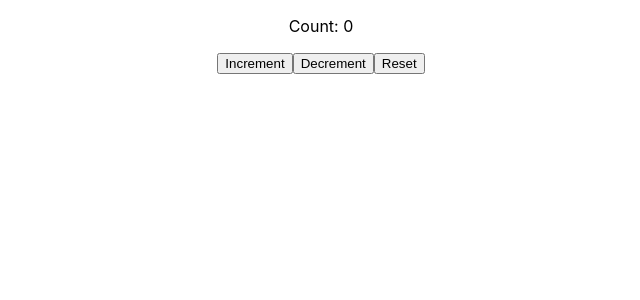
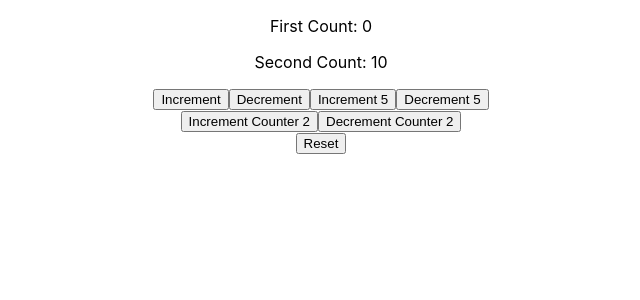
Before and after one commit to bag3557/react-hooks, a React (Create React App) app: page / in a window 1280 px wide. Shown: the top 300 px of the page, without its empty margins (319-959 px from the left). Built offline with nearby package versions, Linux system fonts and the light colour scheme.

Commit message:
useReducer example with multiple objects in state

```diff
--- a/src/App.js
+++ b/src/App.js
@@ -26,7 +26,8 @@ import "./App.css";
 // export const UserContext = React.createContext();
 // export const ChannelContext = React.createContext();
 
-import CounterOne from "./components/CounterOne";
+// import CounterOne from "./components/CounterOne";
+import CounterTwo from "./components/CounterTwo";
 function App() {
   return (
     <div className="App">
@@ -50,7 +51,8 @@ function App() {
           <FirstComp />
         </ChannelContext.Provider>
       </UserContext.Provider> */}
-      <CounterOne />
+      {/* <CounterOne /> */}
+      <CounterTwo />
     </div>
   );
 }
--- a/src/components/CounterTwo.js
+++ b/src/components/CounterTwo.js
@@ -1,13 +1,20 @@
 import React, { useReducer } from "react";
 
-const initialState = 0;
+const initialState = {
+  firstCounter: 0,
+  secondCounter: 10
+};
 
 const reducer = (state, action) => {
-  switch (action) {
+  switch (action.type) {
     case "increment":
-      return state + 1;
+      return { ...state, firstCounter: state.firstCounter + action.value };
     case "decrement":
-      return state - 1;
+      return { ...state, firstCounter: state.firstCounter - action.value };
+    case "increment2":
+      return { ...state, secondCounter: state.secondCounter + action.value };
+    case "decrement2":
+      return { ...state, secondCounter: state.secondCounter - action.value };
     case "reset":
       return initialState;
     default:
@@ -18,10 +25,30 @@ const CounterTwo = () => {
   const [count, dispatch] = useReducer(reducer, initialState);
   return (
     <div>
-      <p>Count: {count}</p>
-      <button onClick={() => dispatch("increment")}>Increment</button>
-      <button onClick={() => dispatch("decrement")}>Decrement</button>
-      <button onClick={() => dispatch("reset")}>Reset</button>
+      <p>First Count: {count.firstCounter}</p>
+      <p>Second Count: {count.secondCounter}</p>
+      <button onClick={() => dispatch({ type: "increment", value: 1 })}>
+        Increment
+      </button>
+      <button onClick={() => dispatch({ type: "decrement", value: 1 })}>
+        Decrement
+      </button>
+      <button onClick={() => dispatch({ type: "increment", value: 5 })}>
+        Increment 5
+      </button>
+      <button onClick={() => dispatch({ type: "decrement", value: 5 })}>
+        Decrement 5
+      </button>
+      <div>
+        <button onClick={() => dispatch({ type: "increment2", value: 1 })}>
+          Increment Counter 2
+        </button>
+        <button onClick={() => dispatch({ type: "decrement2", value: 1 })}>
+          Decrement Counter 2
+        </button>
+      </div>
+
+      <button onClick={() => dispatch({ type: "reset" })}>Reset</button>
     </div>
   );
 };
```
Also changed, not shown: 1 other file (tests, documents, lock files or other folders).
